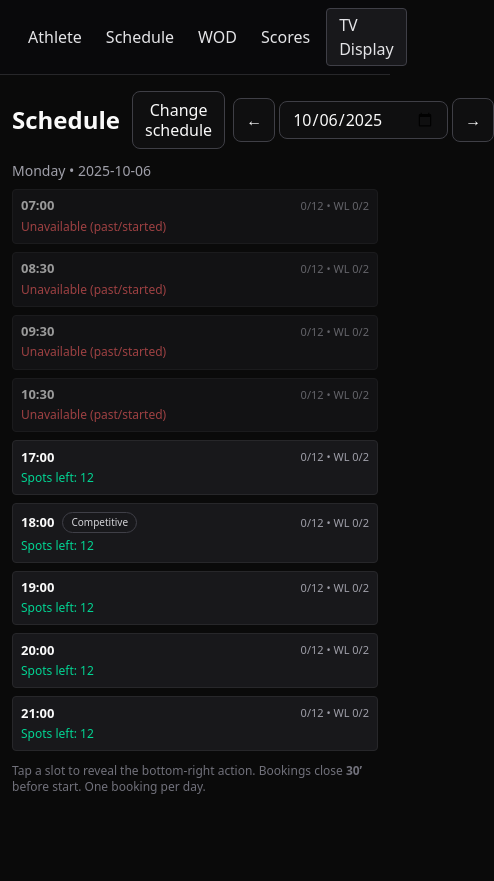
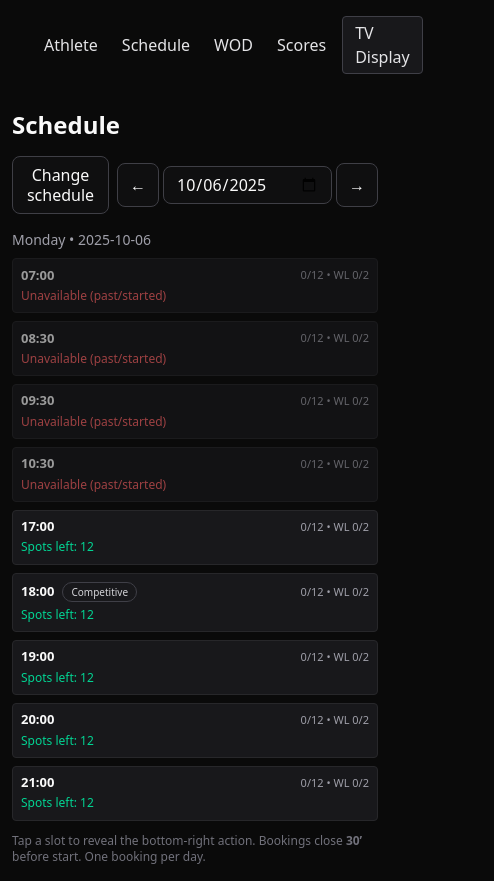
Before and after one commit to jandeog/StiGmA-Box, a Next.js app: page /schedule in a window 390 px wide. Shown: the whole page, 494 px wide, since content can reach past the window. Before the commit the page ends 844 px from the top, so only its background shows below. Built offline with nearby package versions, Linux system fonts and the light colour scheme.

Commit message:
layout changes

```diff
--- a/app/layout.tsx
+++ b/app/layout.tsx
@@ -15,7 +15,7 @@ export default function RootLayout({ children }: { children: React.ReactNode })
   return (
     <html lang="el">
       <body className="min-h-screen bg-zinc-950 text-zinc-100">
-        <header className="sticky top-0 z-10 bg-zinc-950 border-b border-zinc-800">
+        <header className="flex flex-wrap items-center justify-between  gap-x-2 gap-y-4 px-4 py-2">
 <nav className="max-w-4xl mx-auto flex items-center gap-2 px-3 py-2 text-base md:text-sm text-zinc-200">
             <Link href="/" className="flex items-center">
 <Image
--- a/app/schedule/page.tsx
+++ b/app/schedule/page.tsx
@@ -406,7 +406,7 @@ export default function SchedulePage() {
   return (
     <section className="relative max-w-4xl h-auto min-h-0">
       {/* Header */}
-      <div className="mb-3 flex items-center gap-3">
+      <div className="mb-4 flex flex-col sm:flex-row sm:items-center gap-3">
         <h1 className="text-2xl font-bold">Schedule</h1>
 
         <div className="ml-auto flex items-center gap-2">
```
